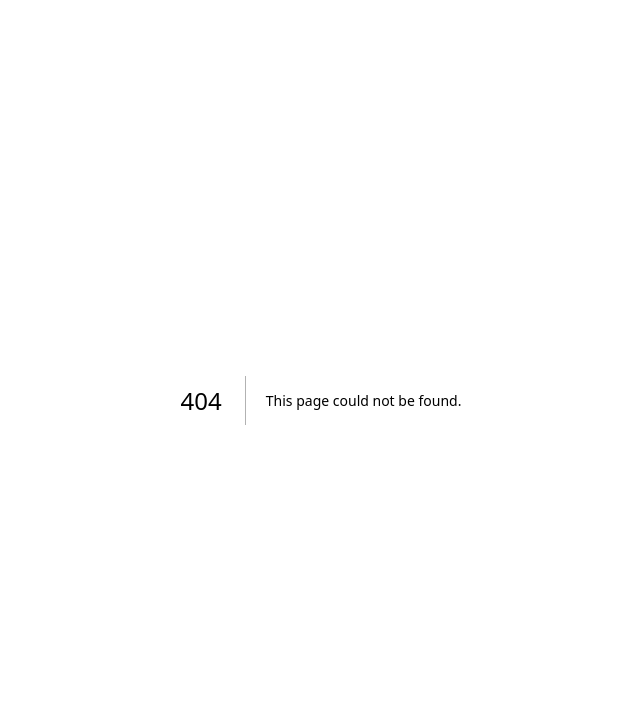
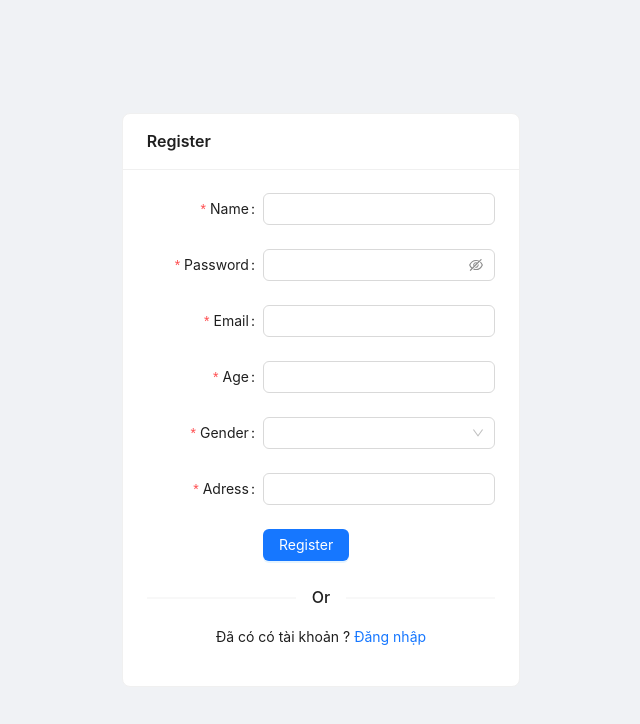
Before and after one commit to letuyetngoc/recruitment_website, a Next.js app: page /register in a window 1280 px wide. Before the commit this address had no page. Shown: the top 724 px of the page, without its empty margins (319-959 px from the left). Built offline with nearby package versions, Linux system fonts and the light colour scheme.

Commit message:
agrange folder

```diff
--- /dev/null
+++ b/src/app/(auth)/layout.tsx
@@ -0,0 +1,14 @@
+import React from "react";
+interface RootLayoutProps {
+    children: React.ReactNode;
+}
+
+async function RootLayout({ children }: RootLayoutProps) {
+    return (
+        <>
+            {children}
+        </>
+    );
+}
+
+export default RootLayout;
--- a/src/app/auth/register/page.tsx
+++ b/src/app/(auth)/register/page.tsx
@@ -23,7 +23,7 @@ const LoginPage: React.FC = () => {
   const onFinish = async (values: RegisterType) => {
     const res = await callRegister(values);
     if (res.data.statusCode === 201) {
-      router.push('/auth/login');
+      router.push('/login');
     }
   };
 
@@ -95,7 +95,7 @@ const LoginPage: React.FC = () => {
         <div style={{ textAlign: 'center' }}>
           <p className="text text-normal">Đã có có tài khoản ?
             <span>
-              <Link href='/auth/login' > Đăng nhập </Link>
+              <Link href='/login' > Đăng nhập </Link>
             </span>
           </p>
         </div>
--- a/src/app/layout.tsx
+++ b/src/app/layout.tsx
@@ -21,7 +21,7 @@ function RootLayout({ children }: RootLayoutProps) {
       <body className={inter.className}>
         <StyledComponentsRegistry>
           {children}
-          </StyledComponentsRegistry>
+        </StyledComponentsRegistry>
       </body>
     </html>
   );
--- a/src/config/axios/api.ts
+++ b/src/config/axios/api.ts
@@ -1,7 +1,7 @@
 import { IAccount, IBackendRes, ICompany, IModelPaginate, IRole, IUser } from "../../types/backend"
-import { RegisterType } from "../../app/auth/register/page"
-import { LoginType } from "../../app/auth/login/page"
 import axios from "../../config/axios/axios-customize"
+import { LoginType } from "../../app/(auth)/login/page"
+import { RegisterType } from "../../app/(auth)/register/page"
 
 /**
  * Module Auth
```
Also changed, not shown: src/app/page.tsx (+17 -5 lines), src/app/(auth)/login/page.tsx (renamed from src/app/auth/login/page.tsx).
